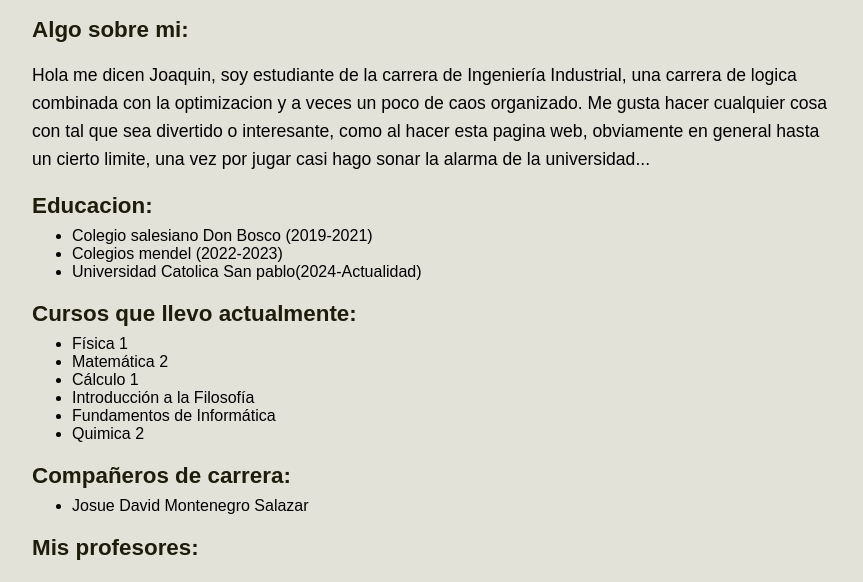
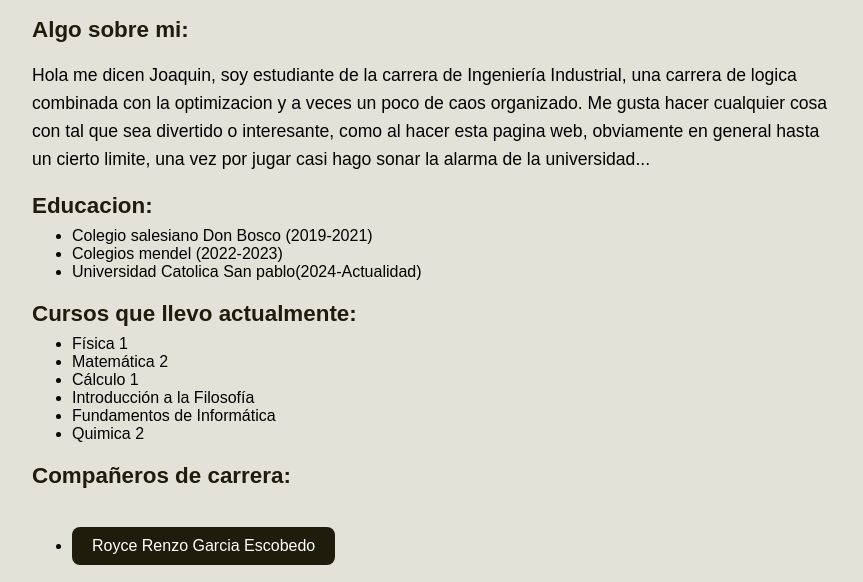
Before and after one commit to JoaquinMamaniChavez/Perfil-JoaquinMamani, a plain HTML site: page perfil-JoaquinMamaniChavez.html in a window 1280 px wide. Shown: the part 180-762 px from the top of the page, without its empty margins (208-1071 px from the left). Drawn offline with Linux system fonts and the light colour scheme.

Commit message:
Update perfil-JoaquinMamaniChavez.html

```diff
--- a/perfil-JoaquinMamaniChavez.html
+++ b/perfil-JoaquinMamaniChavez.html
@@ -72,7 +72,7 @@
     </ul>
     <h5>Compañeros de carrera:</h5>
     <ul>
-      <li>Josue David Montenegro Salazar</li>
+      <li><a href="https://roycegarcia123.github.io/RoyceGarcia/" target="_blank">Royce Renzo Garcia Escobedo</a></li>
     </ul>
     <h6>Mis profesores:</h6>
     <ul>
```
